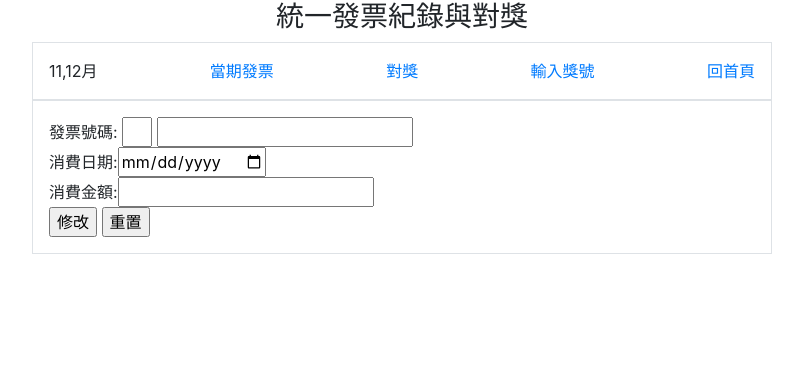
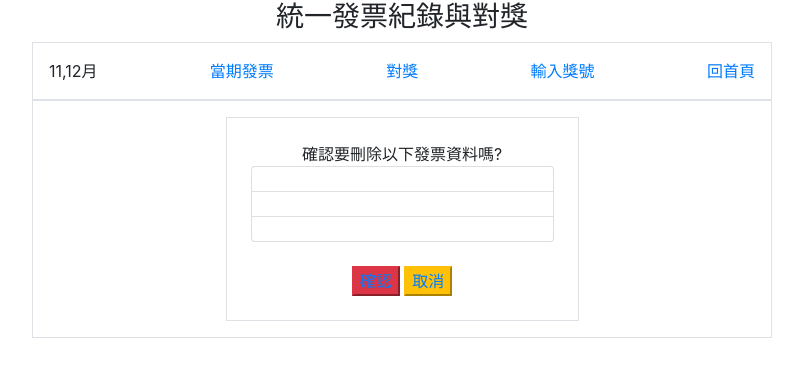
Before and after one commit to wdaweb/invoice-MissPigHead, a PHP site: page /index.php?do=del_invoice in a window 1280 px wide. Shown: the top 377 px of the page, without its empty margins (238-1041 px from the left). Run offline with PHP 8.4, Linux system fonts and the light colour scheme; data that the repository does not hold is empty.

Commit message:
兩階段刪除，避免誤刪資料

```diff
--- a/del_invoice.php
+++ b/del_invoice.php
@@ -7,15 +7,19 @@ $inv=$pdo->query($sql)->fetch();
     print_r($inv);
 echo "</pre>" */
 ?>
-<form action="api/update_invoice.php" method="post">
-    <input type="hidden" name="id" value="<?=$inv['id'];?>">
-    <div>發票號碼:
-            <input type="text" name="code" style="width:30px" value="<?=$inv['code'];?>">
-            <input type="number" name="number" value='<?=$inv['number'];?>'></div>
-    <div>消費日期:<input type="date" name='date' value="<?=$inv['date'];?>"></div>
-    <div>消費金額:<input type="text" name='payment' value="<?=$inv['payment'];?>"></div>
-    <div>
-        <input type="submit" value="修改">
-        <input type="reset" value="重置">
+<div class="col-md-6 text-center border p-4 mx-auto">
+    <div class="text-center">確認要刪除以下發票資料嗎?</div>
+    <ul class="list-group">
+        <li class="list-group-item"><?=$inv['code'].$inv['number'];?></li>
+        <li class="list-group-item"><?=$inv['date'];?></li>
+        <li class="list-group-item"><?=$inv['payment'];?></li>
+    </ul>
+    <div class="text-center mt-4">
+        <button class="btn-danger">
+                <a href="api/del.php?id=<?=$_GET['id'];?>">確認</a>
+        </button>
+        <button class="btn-warning">
+            <a href="?do=invoice_list">取消</a>
+        </button>
     </div>
-</form>
+</div>
```
